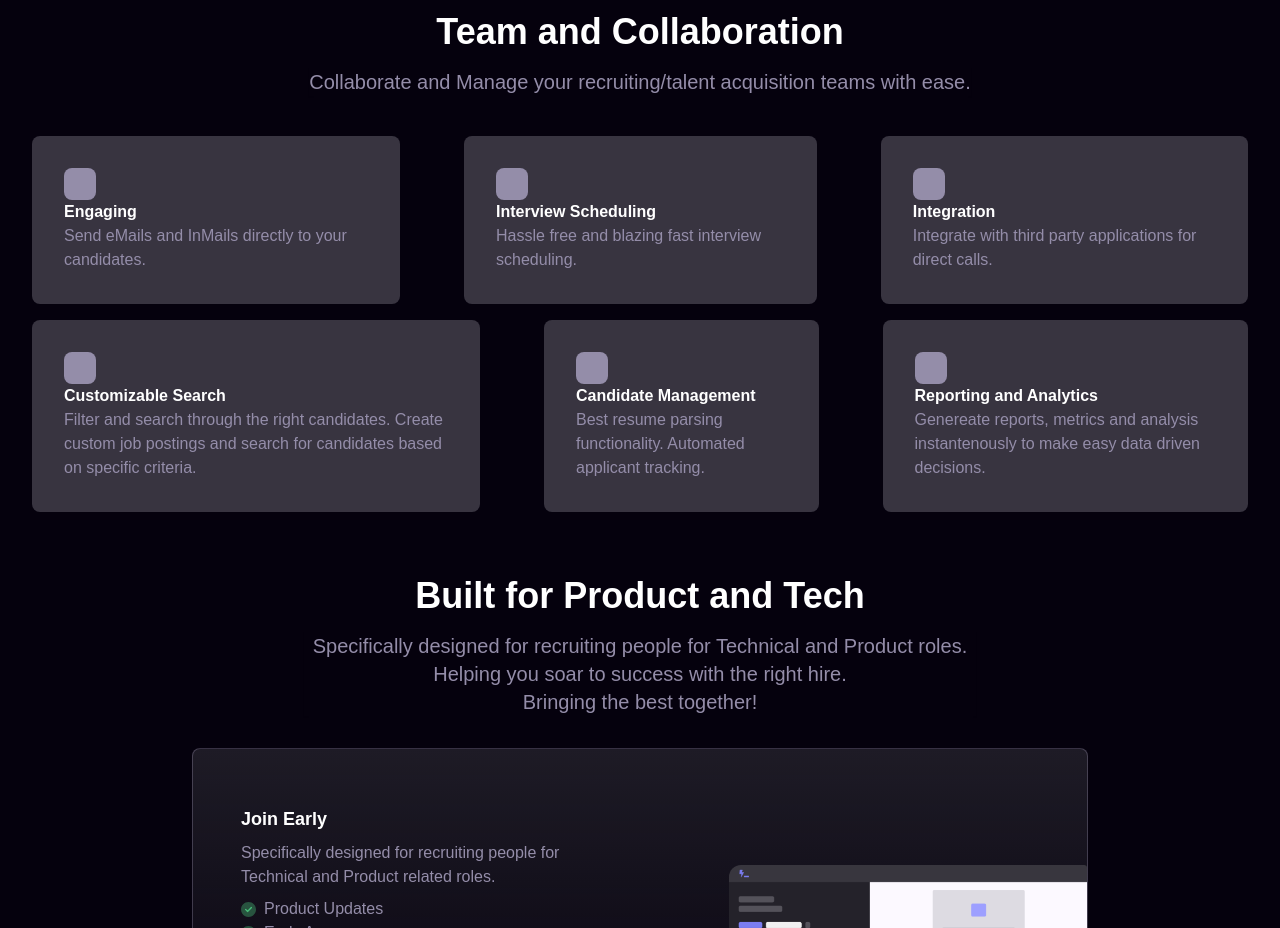
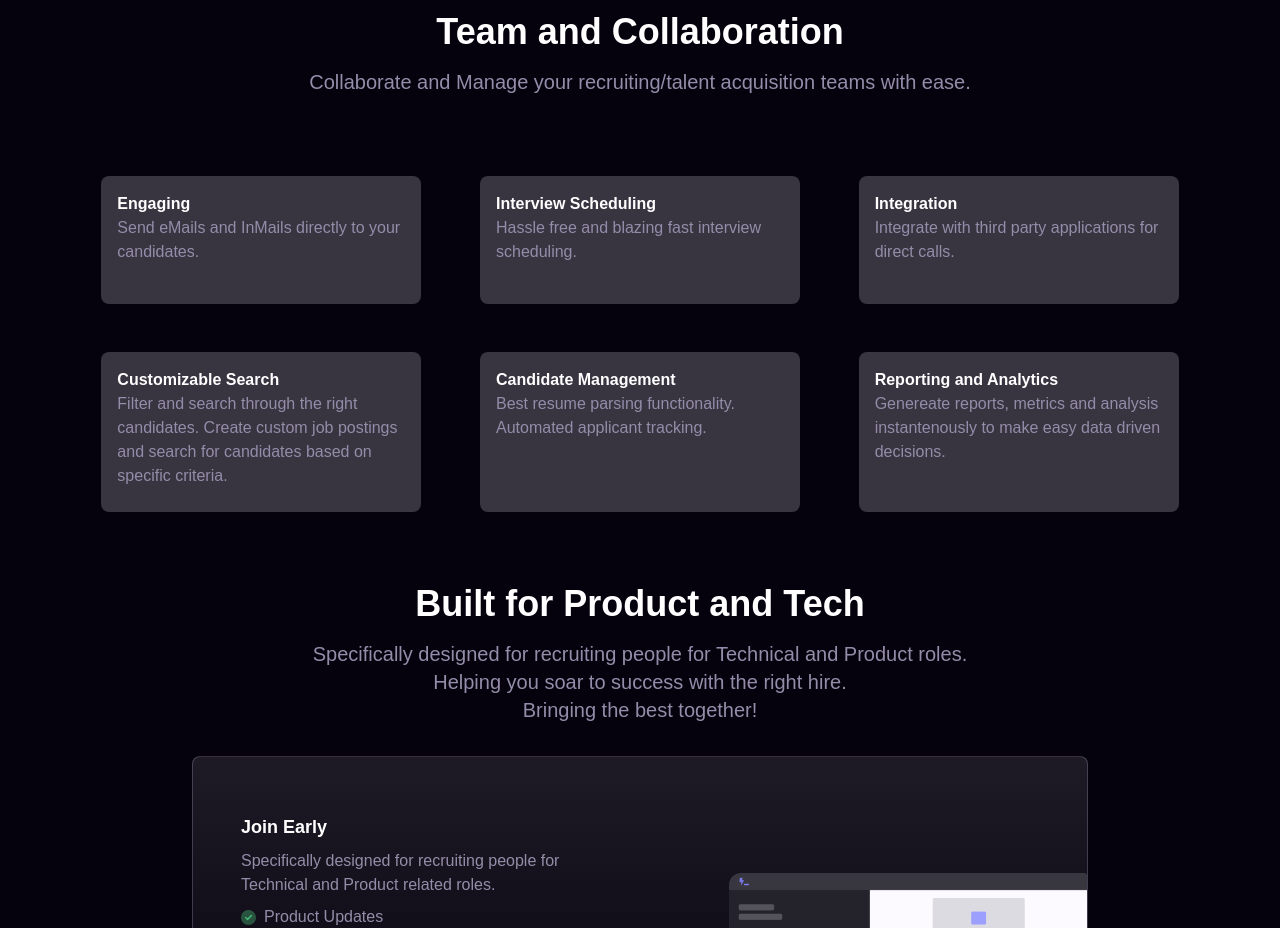
Before and after one commit to flyinout/flyinout-fe, a Next.js app: page / in a window 1280 px wide. Shown: the part 1880-2808 px from the top of the page. Built offline with nearby package versions, Linux system fonts and the light colour scheme.

Commit message:
fix styles

```diff
--- a/components/Collaboration.js
+++ b/components/Collaboration.js
@@ -1,4 +1,5 @@
 import { SectionHeading, SectionSubHeading } from "./Hero";
+import styles from "../styles/Collaboration.module.scss";
 
 export default function Collaboration() {
   return (
@@ -10,30 +11,21 @@ export default function Collaboration() {
           ease.
         </SectionSubHeading>
       </div>
-
-      <div className="flex flex-col items-center md:flex-row md:items-center md:justify-between w-full">
+      <div className={styles.collaborationWrapper}>
         <div
-          className="my-2 mx-4 p-8 md:mx-8 rounded-lg text-left max-w-md min-w-md"
-          style={{ background: "#383440" }}
+          className={"p-4 rounded-lg text-left w-full " + `${styles.right}`}
+          style={{ background: "#383440", maxWidth: "20rem", minHeight: "8rem" }}
         >
-          <div
-            className="w-8 h-8 rounded-lg"
-            style={{ background: "#948DA9" }}
-          ></div>
-          <h3 className="text-md text-primary font-bold ">Engaging</h3>
+          <h3 className="text-md text-primary font-bold">Engaging</h3>
           <p className="text-secondary">
             Send eMails and InMails directly to your candidates.
           </p>
         </div>
         <div
-          className="my-2 mx-4 p-8 md:mx-8 rounded-lg text-left max-w-md"
-          style={{ background: "#383440" }}
+          className={"p-4 rounded-lg text-left w-full " + `${styles.center}`}
+          style={{ background: "#383440", maxWidth: "20rem", minHeight: "8rem" }}
         >
-          <div
-            className="w-8 h-8 rounded-lg"
-            style={{ background: "#948DA9" }}
-          ></div>
-          <h3 className="text-md text-primary font-bold ">
+          <h3 className="text-md text-primary font-bold">
             Interview Scheduling
           </h3>
           <p className="text-secondary">
@@ -41,29 +33,19 @@ export default function Collaboration() {
           </p>
         </div>
         <div
-          className="my-2 mx-4 p-8 md:mx-8 rounded-lg text-left max-w-md min-w-md"
-          style={{ background: "#383440" }}
+          className={"p-4 rounded-lg text-left w-full " + `${styles.left}`}
+          style={{ background: "#383440", maxWidth: "20rem", minHeight: "8rem" }}
         >
-          <div
-            className="w-8 h-8 rounded-lg"
-            style={{ background: "#948DA9" }}
-          ></div>
-          <h3 className="text-md text-primary font-bold ">Integration</h3>
+          <h3 className="text-md text-primary font-bold">Integration</h3>
           <p className="text-secondary">
             Integrate with third party applications for direct calls.
           </p>
         </div>
-      </div>
-      <div className="flex flex-col items-center md:flex-row md:items-center md:justify-between w-full">
         <div
-          className="my-2 mx-4 p-8 md:mx-8 rounded-lg text-left max-w-md min-w-md"
-          style={{ background: "#383440" }}
+          className={"p-4 rounded-lg text-left h-full w-full " + `${styles.right}`}
+          style={{ background: "#383440", maxWidth: "20rem", minHeight: "10rem" }}
         >
-          <div
-            className="w-8 h-8 rounded-lg"
-            style={{ background: "#948DA9" }}
-          ></div>
-          <h3 className="text-md text-primary font-bold ">
+          <h3 className="text-md text-primary font-bold">
             Customizable Search
           </h3>
           <p className="text-secondary">
@@ -72,15 +54,10 @@ export default function Collaboration() {
           </p>
         </div>
         <div
-          className="my-2 mx-4 p-8 md:mx-8 rounded-lg text-left max-w-md min-w-md"
-          style={{ background: "#383440" }}
+          className={"p-4 rounded-lg text-left h-full w-full " + `${styles.center}`}
+          style={{ background: "#383440", maxWidth: "20rem", minHeight: "10rem" }}
         >
-          <div
-            className="w-8 h-8 rounded-lg"
-            style={{ background: "#948DA9" }}
-          ></div>
-          <h3 className="text-md text-primary font-bold ">
-            {" "}
+          <h3 className="text-md text-primary font-bold">
             Candidate Management
           </h3>
           <p className="text-secondary">
@@ -88,15 +65,10 @@ export default function Collaboration() {
           </p>
         </div>
         <div
-          className="my-2 mx-4 p-8 md:mx-8 rounded-lg text-left max-w-md min-w-md"
-          style={{ background: "#383440" }}
+          className={"p-4 rounded-lg text-left h-full w-full " + `${styles.left}`}
+          style={{ background: "#383440", maxWidth: "20rem", minHeight: "10rem" }}
         >
-          <div
-            className="w-8 h-8 rounded-lg"
-            style={{ background: "#948DA9" }}
-          ></div>
-          <h3 className="text-md text-primary font-bold ">
-            {" "}
+          <h3 className="text-md text-primary font-bold">
             Reporting and Analytics
           </h3>
           <p className="text-secondary">
--- /dev/null
+++ b/components/CollaborationCard.js
@@ -0,0 +1,11 @@
+export default function CollaborationCard({ title, description }) {
+  return (
+    <div
+      className=" p-4 rounded-lg text-left h-full w-full self-center"
+      style={{ background: "#383440", maxWidth: "20rem", height: "12rem" }}
+    >
+      <h3 className="text-md text-primary font-bold">{title}</h3>
+      <p className="text-secondary">{description}</p>
+    </div>
+  );
+}
--- a/package.json
+++ b/package.json
@@ -14,7 +14,6 @@
     "daisyui": "^2.41.0",
     "framer-motion": "^4.1.17",
     "googleapis": "^109.0.1",
-    "http2": "^3.3.7",
     "next": "12.3.1",
     "react": "18.2.0",
     "react-dom": "18.2.0"
@@ -24,6 +23,7 @@
     "eslint": "8.25.0",
     "eslint-config-next": "12.3.1",
     "postcss": "^8.4.18",
+    "sass": "^1.57.0",
     "tailwindcss": "^3.1.8"
   }
 }
--- /dev/null
+++ b/styles/Collaboration.module.scss
@@ -0,0 +1,22 @@
+.collaborationWrapper {
+    display: grid;
+    display: grid;
+    grid-template-columns: 1fr 1fr 1fr;
+    grid-template-rows: minmax(5rem, 1fr) 1fr;
+    grid-gap: 3rem 1rem;
+    padding: 1rem 1rem;
+}
+
+.right {
+    justify-self: end;
+    align-self: end;
+}
+
+.left {
+    justify-self: start;
+    align-self: end;
+}
+.center {
+    justify-self: center;
+    align-self: end;
+}
```
Also changed, not shown: styles/Home.module.css (deleted, +0 -129 lines), 2 other files (tests, documents, lock files or other folders).
